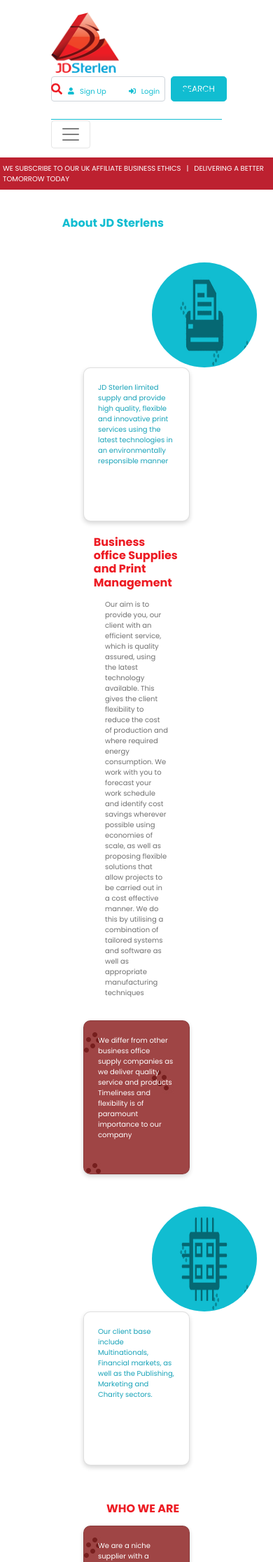
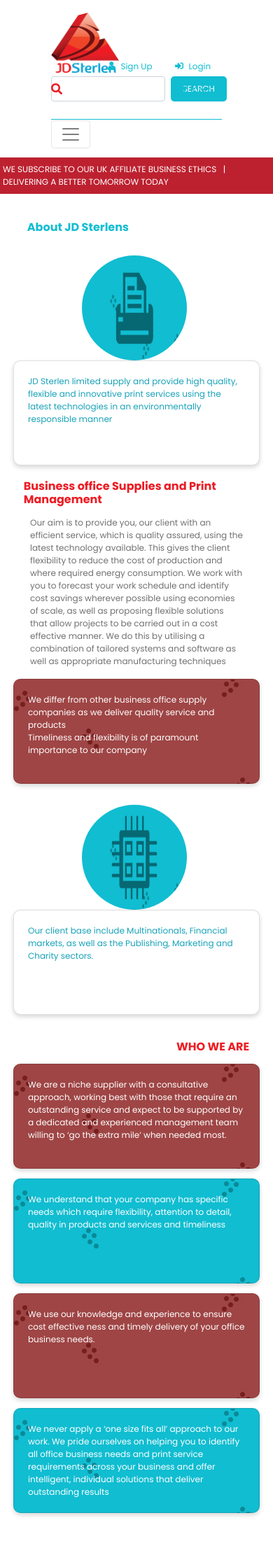
Before and after one commit to XownSolutionsLimited/jdsterlins, a PHP site: page /about.php in a window 390 px wide; the page is wider, and only the part inside the window is pictured. Shown: the top 2232 px of that part at 70% size. After the commit the page ends 2167 px from the top of that part, so only its background shows below. Run offline with PHP 8.4, Linux system fonts and the light colour scheme; some libraries are stand-ins or nearby versions.

Commit message:
fix about us

```diff
--- a/about.php
+++ b/about.php
@@ -27,7 +27,7 @@
 
                 <h6  class="display-3 float-right text-red" >Business office Supplies and Print Management</h6>
                 <div class='col-12 d-flex justify-content-center'>
-            <p style="width:50%">
+            <p class="spaced">
             Our aim is to provide you, our client with an efficient service, which is quality assured, using the latest technology available. This gives the client flexibility to reduce the cost of production and where required energy consumption.
 
 We work with you to forecast your work schedule and identify cost savings wherever possible using economies of scale, as well as proposing flexible solutions that allow projects to be carried out in a cost effective manner.
--- a/contact.php
+++ b/contact.php
@@ -13,7 +13,7 @@
 	<div class="container-fluid padding contact-us">
 		<div class="row padding ">
 
-			<div class="col-sm-4s col-md-4 col-lg-4 d-flex justify-content-center">
+			<div class="col-sm-12 col-md-4 col-lg-4 d-flex justify-content-center">
             <ul>
 				<li class=" nav-item social">
 					<a class="nav-link " href="" ><i class="icon fab fa-facebook-f"></i></a>
--- a/header.html
+++ b/header.html
@@ -15,7 +15,8 @@
     <link href="style.css" rel="stylesheet" />
   </head>
   <body>
-	<div class="wrapper">
+
+	<div class="wrapper ">
 
     <!-- Navigation -->
     <nav class="navbar navbar-expand-md navbar-light bg-light sticky-top bg-white">
--- a/index.php
+++ b/index.php
@@ -134,7 +134,7 @@
 	</div>
 
     <!--- productCards -->
-	<div class="container-fluid products mb-4">
+	<div class="container-fluid products ">
 		<div class="row">
 			<div class="col-6 col-md-4 col-xl-3">
 				<div class="card">
--- a/style.css
+++ b/style.css
@@ -251,9 +251,13 @@ font-weight: bold;
 .odd {
   background:url("./img/categoriesBlue.jpg");
 }
+.about-us  .card{
+  width: 360;
+  height:150px;
+}
 .about-us .base-row .card{
   width: 360;
-  height:360px;
+  height:150px;
 }
 .about-us  .card-img{
 border-radius: 50%;
@@ -261,6 +265,9 @@ width: 150px;
 height: 150px;
 /* margin-bottom: -1em; */
 margin: 0 7em;
+}
+.spaced{
+  width: 80%;
 }
 /*===contact us==*/
 
@@ -362,7 +369,7 @@ hr.light-100 {
 }
 @media (max-width: 576px) {
   p,input::placeholder,.nav-link,.icon{
-    font-size:10px;
+    font-size:12px;
   }
   .categories [class*="col-"], #hot-deal s[class*="col-"]{
     padding:1rem 4px !important;
@@ -410,6 +417,11 @@ hr.light-100 {
    .footer li .icon{
     margin:0 4px;
    }
+   .padding {
+    padding-bottom: 1rem;
+    padding-left: 10px;
+    padding-right:10px;
+  }
   /*  .mid{
     padding-left:4px;
     padding-right:4px'
@@ -496,8 +508,8 @@ Medium (md) devices (tablets, 768px and up)*/
 
   .padding {
     padding-bottom: 2rem;
-    padding-left: 20px;
-    padding-right:20px;
+    padding-left: 0px;
+    padding-right:0px;
   }
   }
   @media only screen
@@ -598,6 +610,9 @@ h5{
     padding-left:8px;
     padding-right:8px;
   } */
+  .spaced{
+    width:50%;
+  }
   .categories .card{
     max-width:30rem;
 
```
